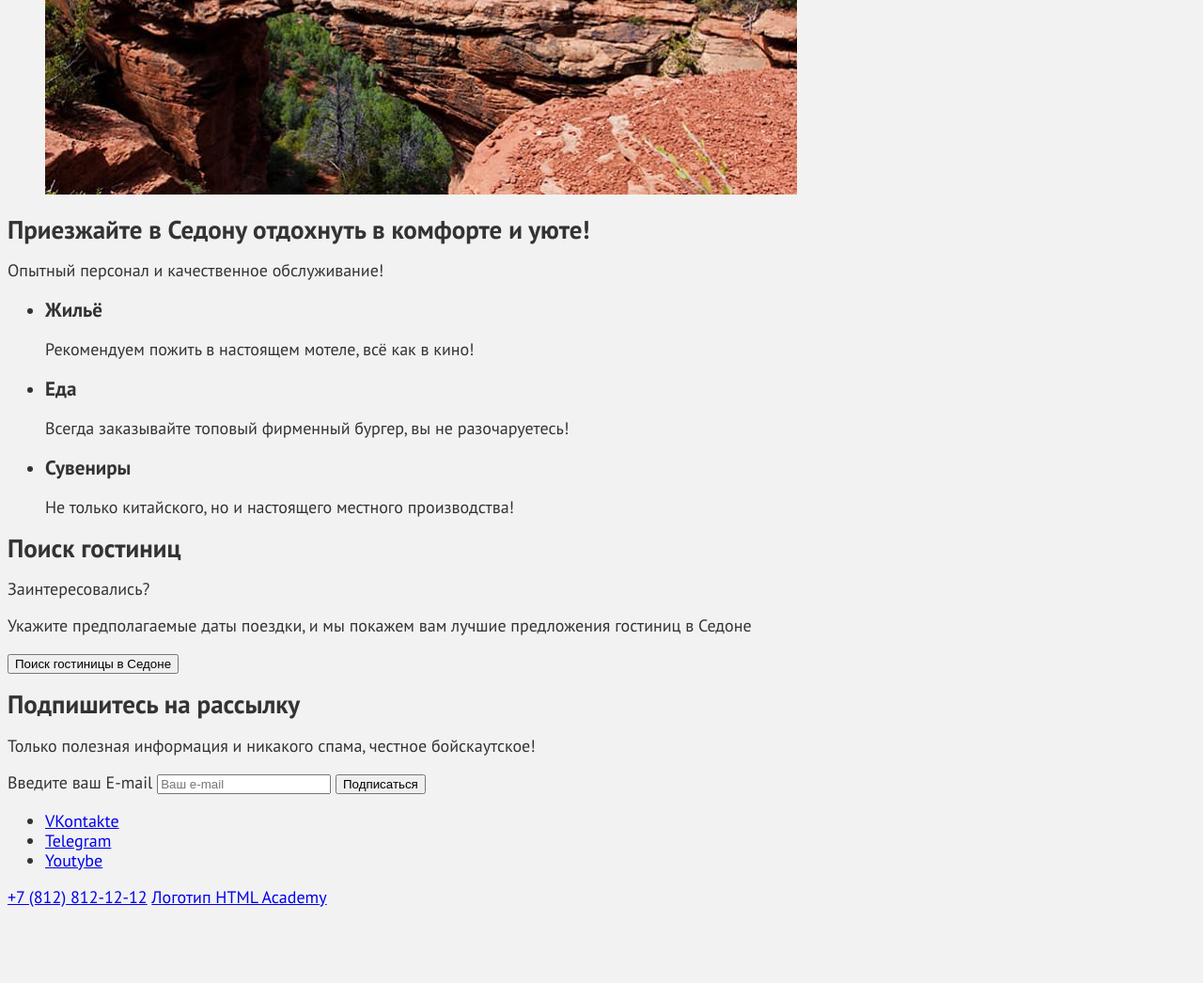
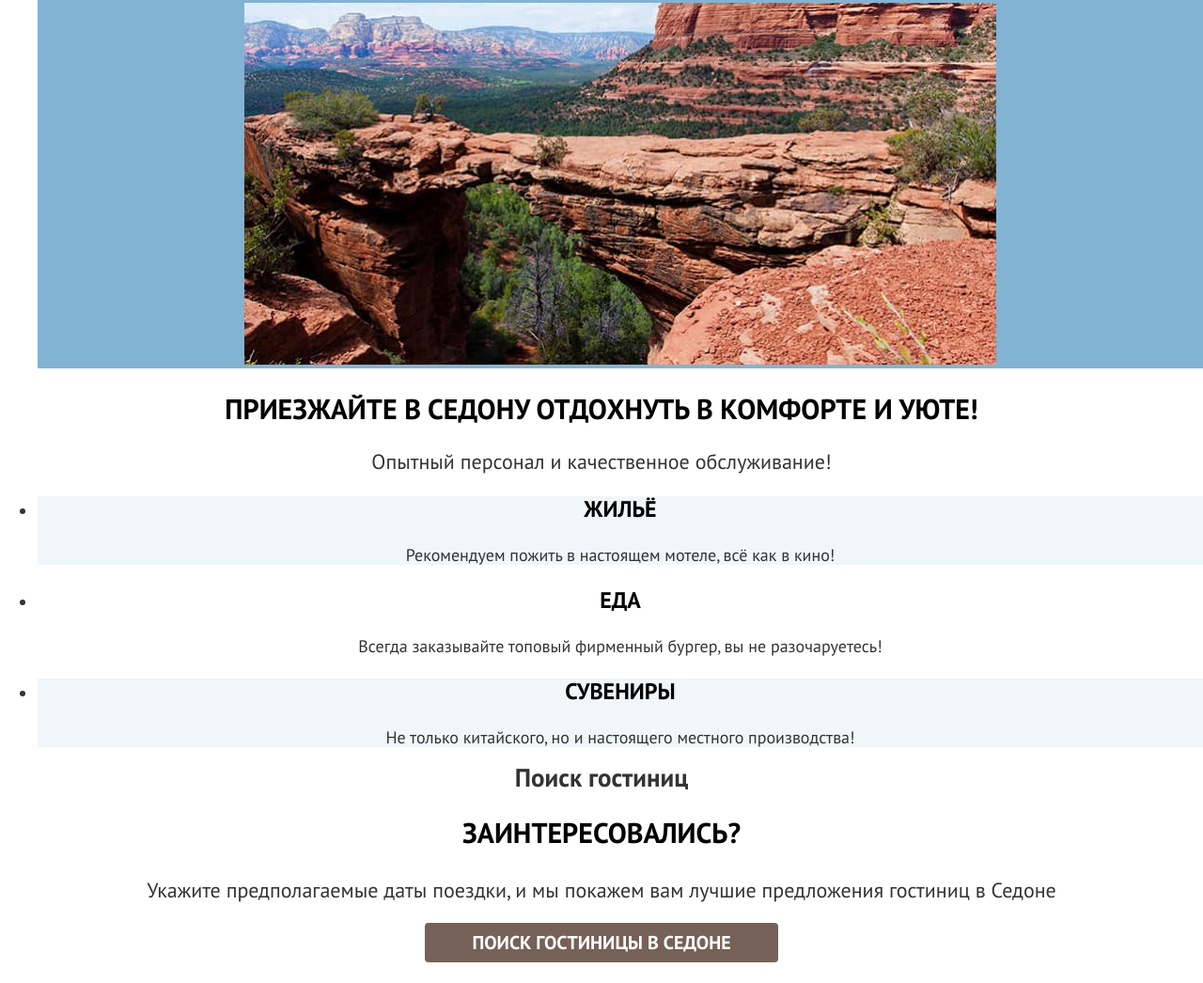
Before and after one commit to Schnitzer1989/sedona-33, a plain HTML site: page index.html in a window 1280 px wide. Shown: the part 1402-2448 px from the top of the page at 94% size. Before the commit the page ends 2375 px from the top, so only its background shows below. Drawn offline with Linux system fonts and the light colour scheme.

Commit message:
Стилизация главгой страницы

```diff
--- a/index.html
+++ b/index.html
@@ -39,7 +39,7 @@
           </a>
         </li>
         <li class="navigation-user-item">
-          <a class="buttton" href="#">Хочю сюда</a>
+          <a class="button" href="#">Хочю сюда</a>
         </li>
       </ul>
 
@@ -57,7 +57,7 @@
       <h2 class="advantages-title">Седона — небольшой городок в Аризоне, заслуживающий большего!</h2>
       <p class="advantages-description">Рассмотрим причины, по которым Седона круче, чем Гранд-Каньон!</p>
       <ul class="advantages-list">
-        <li class="advantages-item">
+        <li class="advantages-item advantages-item-large">
           <h3 class="advantages-subtitle">Настоящий городок</h3>
           <p class="advantages-text">Седона — не аттракцион для туристов, там течёт своя жизнь</p>
           <img class="advantages-image" src="images/advantages/photo-1.jpg" alt="Фоторграфия города Седона" width="800"
@@ -75,7 +75,7 @@
           <h3 class="advantages-subtitle">Мало туристов</h3>
           <p class="advantages-text">Большинство едет в Гранд Каньон и толпится там</p>
         </li>
-        <li class="advantages-item">
+        <li class="advantages-item advantages-item-large">
           <h3 class="advantages-subtitle">Там есть мост дьявола</h3>
           <p class="advantages-text">Да, по нему можно пройти! Если вы осмелитесь, разумеется</p>
           <img class="advantages-image" src="images/advantages/photo-2.jpg" alt="Фоторграфия города Седона" width="800"
@@ -88,15 +88,15 @@
       <h2 class="services-title">Приезжайте в Седону отдохнуть в комфорте и уюте!</h2>
       <p class="services-description">Опытный персонал и качественное обслуживание!</p>
       <ul class="services-list">
-        <li class="services-item">
+        <li class="services-item services-item--housing">
           <h3 class="services-subtitle">Жильё</h3>
           <p class="services-text">Рекомендуем пожить в настоящем мотеле, всё как в кино!</p>
         </li>
-        <li class="services-item">
+        <li class="services-item services-item--meal">
           <h3 class="services-subtitle">Еда</h3>
           <p class="services-text">Всегда заказывайте топовый фирменный бургер, вы не разочаруетесь!</p>
         </li>
-        <li class="services-item">
+        <li class="services-item services-item--souvenirs">
           <h3 class="services-subtitle">Сувениры</h3>
           <p class="services-text">Не только китайского, но и настоящего местного производства!</p>
         </li>
--- a/styles/style.css
+++ b/styles/style.css
@@ -15,10 +15,192 @@
 }
 
 body {
+  margin: 0;
   font-family: "PT Sans", sans-serif;
   font-size: 18px;
   line-height: 21px;
   font-weight: 400;
   color: #333333;
-  background-color: #f2f2f2;
+  background-color: #ffffff;
 }
+
+.button {
+  font-family: inherit;
+  font-size: 16px;
+  font-weight: 700;
+  text-align: center;
+  text-transform: uppercase;
+  text-decoration: none;
+  border: none;
+  border-radius: 4px;
+  color: #ffffff;
+  background-color: #756157;
+}
+
+.button-search {
+  min-width: 376px;
+  padding: 8px 50px 8px 50px;
+  font-size: 20px;
+}
+
+.button-subscribe {
+  padding: 8px 50px 8px 50px;
+  background-color: #82b3d3;
+}
+
+.navigation-list {
+  font-size: 20px;
+  font-weight: 700;
+  line-height: 24px;
+}
+
+.navigation-link {
+  color: #000000;
+  text-decoration: none;
+}
+
+.hero {
+  min-height: 485px;
+  background-image: url("../images/background/index-background-divider.svg"),
+    url("../images/background/index-background.jpg");
+  background-repeat: no-repeat, no-repeat;
+  background-size: 100% auto, cover;
+  background-position: 0 100%, center center;
+  background-color: #82b3d3;
+}
+
+.hero-image {
+  display: block;
+  margin: 0 auto;
+}
+
+.advantages {
+  text-align: center;
+}
+
+.advantages-title {
+  font-size: 30px;
+  font-weight: 700;
+  line-height: 36px;
+  text-transform: uppercase;
+  color: #000000;
+}
+
+.advantages-description {
+  font-size: 22px;
+  font-weight: 400;
+  line-height: 26px;
+}
+
+.advantages-item {
+  color: #000000;
+}
+
+.advantages-item-large {
+  color: #ffffff;
+  background-color: #82b3d3;
+}
+
+.advantages-subtitle {
+  font-size: 24px;
+  font-weight: 700;
+  line-height: 28px;
+  text-transform: uppercase;
+}
+
+.advantages-item:nth-child(2) {
+  background: rgba(131, 179, 211, 0.12);
+}
+
+.advantages-item:nth-child(3) {
+  background: rgba(131, 179, 211, 0.2);
+}
+
+.advantages-item:nth-child(4) {
+  background: rgba(131, 179, 211, 0.12);
+}
+
+.services {
+  text-align: center;
+}
+
+.services-title {
+  font-size: 30px;
+  font-weight: 700;
+  line-height: 36px;
+  text-transform: uppercase;
+  color: #000000;
+}
+
+.services-description {
+  font-size: 22px;
+  font-weight: 400;
+  line-height: 26px;
+}
+
+.services-item {
+  background: rgba(131, 179, 211, 0.12);
+}
+
+.services-item:nth-child(2n) {
+  background-color: #ffffff;
+}
+
+.services-subtitle {
+  font-size: 24px;
+  font-weight: 700;
+  line-height: 28px;
+  text-transform: uppercase;
+  color: #000000;
+}
+
+.search {
+  text-align: center;
+}
+
+.search-title {
+  font-size: 30px;
+  font-weight: 700;
+  line-height: 36px;
+  text-transform: uppercase;
+  color: #000000;
+}
+
+.search-description {
+  font-size: 22px;
+  font-weight: 400;
+  line-height: 26px;
+}
+
+.subscribe {
+  min-height: 415px;
+  text-align: center;
+  color: #ffffff;
+  background-image: url("../images/background/subscribe-background.jpg");
+  background-repeat: no-repeat;
+  background-size: cover;
+  background-position: center center;
+  background-color: #82b3d3;
+}
+
+.subscribe-title {
+  font-size: 30px;
+  font-weight: 700;
+  line-height: 36px;
+  text-transform: uppercase;
+}
+
+.subscribe-description {
+  font-size: 22px;
+  font-weight: 400;
+  line-height: 26px;
+}
+
+.phone {
+  font-size: 40px;
+  font-weight: 400;
+  line-height: 40px;
+  text-transform: uppercase;
+  text-decoration: none;
+  color: #000000;
+}
```
Also changed, not shown: catalog.html (+1 -1 lines).
